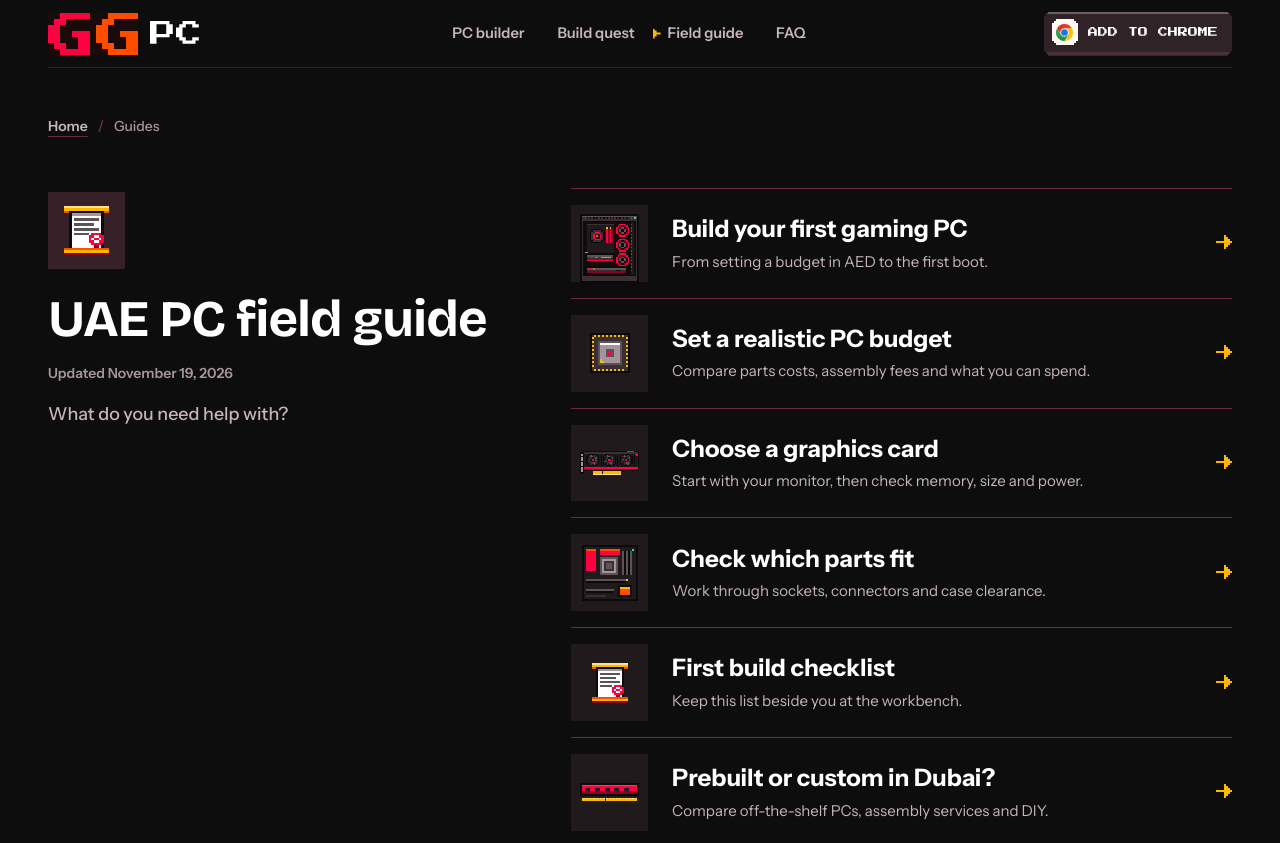
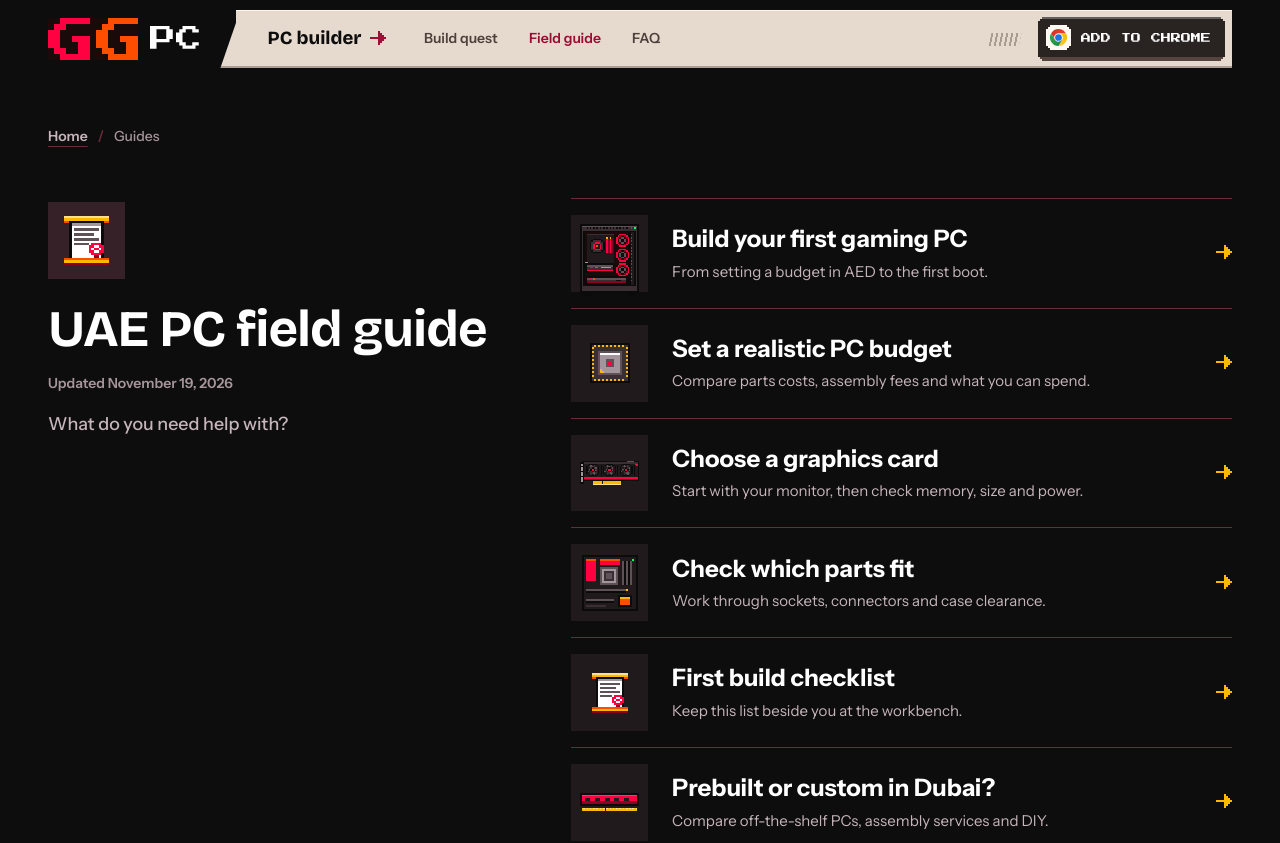
Before and after one commit to sle-solutions/ggpc-landing-page, a Next.js app: page /guides in a window 1280 px wide. Shown: the top 843 px of the page. Built offline with nearby package versions, Linux system fonts and the light colour scheme.

Commit message:
Shape marketing navigation around the desktop PC case

```diff
--- a/app/layout.tsx
+++ b/app/layout.tsx
@@ -3,6 +3,7 @@ import localFont from "next/font/local"
 import { PublicAnalytics } from "@/components/public-analytics"
 import "./globals.css"
 import "./workbench.css"
+import "./navigation.css"
 
 const pixel = localFont({ src: "../public/fonts/press-start-2p-latin.woff2", variable: "--font-pixel", weight: "400", display: "swap" })
 const bodyFont = localFont({ src: "../public/fonts/instrument-sans.woff2", variable: "--font-body", weight: "400 700", display: "swap" })
--- /dev/null
+++ b/app/navigation.css
@@ -0,0 +1,119 @@
+/* The fascia borrows its warm shell and dark bezel from the little desktop PC. */
+.hud {
+  --shell: #e6d9ce;
+  --engraving: #4d413c;
+  position: relative;
+  padding-block: 10px;
+  background: var(--ground);
+}
+.hud-inner {
+  display: flex;
+  align-items: center;
+  gap: 0;
+  min-height: 58px;
+  padding-right: 7px;
+  background: var(--shell);
+  color: var(--ground);
+  box-shadow: inset 0 1px #fff5e9, inset 0 -2px #ac9e93;
+}
+.hud-home {
+  position: relative;
+  align-self: stretch;
+  padding: 0 34px 0 0;
+  margin-right: clamp(12px,2vw,32px);
+  isolation: isolate;
+}
+.hud-home::before {
+  content: "";
+  position: absolute;
+  inset: -1px 0 -1px -1px;
+  z-index: -1;
+  background: var(--ground);
+  clip-path: polygon(0 0,100% 0,100% 23%,calc(100% - 16px) 100%,0 100%);
+}
+.hud-home:focus-visible { outline-offset: -4px; outline-color: var(--amber); }
+.hud-nav { display: flex; align-items: center; gap: clamp(4px,1.5vw,24px); }
+.hud-nav a, .header-builder {
+  display: inline-flex;
+  align-items: center;
+  justify-content: center;
+  min-height: 44px;
+  padding-inline: 6px;
+  color: var(--engraving);
+  font: 600 clamp(14px,1.05vw,16px)/1.25 var(--font-body), sans-serif;
+  text-decoration: none;
+  white-space: nowrap;
+}
+.header-builder {
+  gap: 9px;
+  margin-right: clamp(12px,2vw,32px);
+  color: var(--ground);
+  font: 750 clamp(17px,1.45vw,21px)/1.15 var(--font-display), sans-serif;
+}
+.header-builder .glyph { color: #a20d37; }
+.hud-nav a:is(:hover,:focus-visible), .header-builder:is(:hover,:focus-visible),
+body:has(.guide) .hud-nav a[href="/guides"], body:has(#quest:target) .hud-nav a[href="/#quest"],
+body:has(#faq:target) .hud-nav a[href="/#faq"] { color: #9c0b34; text-decoration: none; }
+.hud-inner :is(.header-builder,.hud-nav a,.hud-cta,.mobile-menu button):focus-visible { outline: 2px solid #791132; outline-offset: -2px; }
+.header-vents {
+  margin: 0 18px 0 auto;
+  width: 30px;
+  height: 13px;
+  background: repeating-linear-gradient(90deg, #a89b90 0 2px, transparent 2px 5px);
+  transform: skewX(-12deg);
+}
+.hud-cta.install-button { min-height: 44px; padding: 6px 14px 9px 8px; --btn-bg: #292321; --edge: #55453e; color: white; }
+.hud-cta .chrome-key { width: 25px; height: 25px; }
+.hud-cta.install-button img { width: 17px; height: 17px; }
+.mobile-menu { display: none; }
+
+@media (min-width: 1000px) { .hud { position: sticky; top: 0; } }
+@media (min-width: 760px) and (max-width: 940px) {
+  .hud-home { padding-right: 22px; margin-right: 6px; }
+  .header-builder { margin-right: 6px; }
+  .header-vents { width: 0; margin-right: 6px; }
+}
+@media (max-width: 759px) {
+  .hud { padding-block: 8px; }
+  .hud-inner { min-height: 48px; padding-right: 2px; }
+  .hud-home { padding-right: 20px; margin-right: 6px; }
+  .hud-home::before { clip-path: polygon(0 0,100% 0,100% 25%,calc(100% - 12px) 100%,0 100%); }
+  .header-builder { margin: 0; gap: 7px; }
+  .hud-nav, .hud-cta.install-button, .header-vents { display: none; }
+  .mobile-menu { display: block; margin-left: auto; }
+  .mobile-menu button {
+    display: grid; place-items: center; width: 44px; height: 44px;
+    border: 0; background: transparent; color: var(--ground); cursor: pointer;
+  }
+  .menu-icon { display: grid; grid-template-columns: repeat(2,6px); gap: 3px; }
+  .menu-icon i { width: 6px; height: 6px; background: currentColor; }
+  .mobile-menu:has(:popover-open) .menu-icon { position: relative; width: 16px; height: 16px; rotate: 45deg; color: #9c0b34; }
+  .mobile-menu:has(:popover-open) .menu-icon i { display: none; }
+  .mobile-menu:has(:popover-open) .menu-icon::before, .mobile-menu:has(:popover-open) .menu-icon::after {
+    content: ""; position: absolute; inset: 7px 0; background: currentColor;
+  }
+  .mobile-menu:has(:popover-open) .menu-icon::after { rotate: 90deg; }
+  #site-navigation:popover-open {
+    display: grid; position: absolute; inset: 59px var(--gutter) auto; width: auto; margin: 0;
+    padding: 6px 16px 14px; border: none; background: var(--shell); color: var(--ground);
+    box-shadow: inset 0 -2px #ac9e93, 0 10px 16px #0004;
+  }
+  #site-navigation a:not(.btn) {
+    display: flex; align-items: center; min-height: 46px; border-bottom: 1px solid #bdaea3;
+    color: var(--ground); font: 650 18px/1.2 var(--font-display), sans-serif; text-decoration: none;
+  }
+  #site-navigation a:not(.btn):is(:hover,:focus-visible) { color: #9c0b34; }
+  #site-navigation a:focus-visible { outline: 2px solid #791132; outline-offset: -2px; }
+  #site-navigation .install-button { margin-top: 12px; }
+}
+@media (max-width: 360px) {
+  .hud-home { padding-right: 15px; margin-right: 1px; }
+  .hud-home .wordmark { zoom: .8; }
+  .header-builder { font-size: 16px; padding-inline: 4px; gap: 4px; }
+}
+@media (prefers-reduced-motion: no-preference) {
+  .header-builder .glyph, .menu-icon { transition: transform 150ms ease-out, rotate 150ms ease-out; }
+  .header-builder:is(:hover,:focus-visible) .glyph { transform: translateX(3px); }
+  #site-navigation:popover-open { animation: fascia-open 150ms ease-out; }
+  @keyframes fascia-open { from { transform: translateY(-5px); } }
+}
--- a/app/workbench.css
+++ b/app/workbench.css
@@ -77,14 +77,7 @@
 .manual-checks input { width: 22px; height: 22px; flex: none; accent-color: var(--amber); }
 .manual-checks input:checked + span { color: var(--rose-2); text-decoration: line-through; }
 
-/* The public site keeps the original Fire Red masthead and charcoal ground. */
-.hud { position: relative; top: auto; background: var(--ground); color: var(--ink); border: 0; }
-.hud-inner { min-height: 68px; gap: 32px; border-bottom: 1px solid var(--line); }
-.hud-nav { margin-inline: auto; gap: clamp(3px, 1vw, 16px); }
-.hud-nav a { display: inline-flex; align-items: center; min-height: 44px; padding: 0 4px 0 16px; color: var(--rose); font: 600 clamp(14px, 1.15vw, 16px)/1.2 var(--font-body), sans-serif; text-decoration: none; }
-.hud-cta.install-button { min-height: 44px; padding: 6px 14px 9px 8px; color: var(--ink); }
-.hud-cta.install-button img { width: 17px; height: 17px; }
-.hud :focus-visible, .bench-hero :focus-visible { outline-color: var(--amber); }
+.bench-hero :focus-visible { outline-color: var(--amber); }
 .bench-hero { background: var(--ground); color: var(--ink); padding-block: clamp(36px,5.6vw,84px); }
 .bench-layout { grid-template-columns: minmax(0,.96fr) minmax(0,1fr); gap: clamp(24px,5vw,80px); }
 
@@ -109,21 +102,6 @@
 .quest-step, .quest-option, .builder-tiers a { box-shadow: none; border: 1px solid var(--line-hi); }
 .quest-step.is-current, .quest-option.is-selected, .builder-tiers a[aria-current="page"] { box-shadow: none; border: 1px solid var(--amber); }
 @media (max-width: 759px) {
-  .hud-inner { min-height: 62px; gap: 10px; }
-  .hud-nav { display: none; }
-  .hud-cta.install-button { display: none; }
-  .mobile-menu { display: block; margin-left: auto; }
-  .mobile-menu button { display: flex; align-items: center; gap: 9px; min-height: 44px; padding-inline: 8px; font-weight: 600; background: transparent; }
-  .mobile-menu .menu-close-label, .mobile-menu:has(:popover-open) .menu-label { display: none; }
-  .mobile-menu:has(:popover-open) .menu-close-label { display: inline; }
-  .menu-icon { position: relative; width: 16px; height: 10px; }
-  .menu-icon::before, .menu-icon::after { content: ""; position: absolute; inset: 0 0 auto; height: 2px; background: currentColor; }
-  .menu-icon::after { top: auto; bottom: 0; }
-  .mobile-menu:has(:popover-open) .menu-icon::before { translate: 0 4px; rotate: 45deg; }
-  .mobile-menu:has(:popover-open) .menu-icon::after { translate: 0 -4px; rotate: -45deg; }
-  #site-navigation:popover-open { display: grid; position: absolute; inset: 61px var(--gutter) auto; margin: 0; padding: 4px 12px 12px; width: auto; border: 1px solid var(--line); border-top: 2px solid var(--red); background: var(--ground); color: var(--ink); box-shadow: 0 8px 16px #0005; }
-  #site-navigation a { display: flex; align-items: center; min-height: 46px; padding-inline: 12px; font-weight: 600; text-decoration: none; }
-  #site-navigation a:hover { background: var(--panel-2); }
   .bench-layout { grid-template-columns: 1fr; gap: 20px; }
 
   .bench-intro > p { margin-block: 18px; }
@@ -131,7 +109,6 @@
   .bench-actions .install-button { padding-inline: 13px; }
   .bench-actions .text-link { font-size: 15px; }
   .market-details { margin-top: 0; }
-  #site-navigation .install-button { margin-top: 6px; color: var(--ground); }
 }
 
 /* The desktop companion reacts to a tool choice, then settles back on its desk. */
@@ -226,26 +203,6 @@
 .btn:disabled { --btn-bg: #393937; --edge: #282725; background: transparent; }
 .chrome-key { display: inline-grid; flex: none; place-items: center; width: 29px; height: 29px; background: #fff9f3; clip-path: var(--stepped-sm); }
 .install-button { gap: 10px; padding: 7px 16px 10px 9px; }
-.hud-cta.install-button { --btn-bg: #302328; --edge: #4a313a; }
-.hud-cta .chrome-key { height: 26px; width: 26px; }
-
-.hud-nav a, #site-navigation a:not(.btn) { position: relative; white-space: nowrap; }
-.hud-nav a::before, #site-navigation a:not(.btn)::before {
-  content: ""; position: absolute; left: 1px; width: 8px; height: 10px;
-  background: var(--amber); opacity: 0; translate: -3px 0;
-  clip-path: polygon(0 0,2px 0,2px 2px,4px 2px,4px 4px,8px 4px,8px 6px,4px 6px,4px 8px,2px 8px,2px 10px,0 10px);
-}
-.hud-nav a:is(:hover,:focus-visible), #site-navigation a:not(.btn):is(:hover,:focus-visible) { color: var(--ink); text-decoration: none; }
-.hud-nav a:is(:hover,:focus-visible)::before, #site-navigation a:not(.btn):is(:hover,:focus-visible)::before,
-body:has(.builder) .hud-nav a[href="/builder"]::before, body:has(.guide) .hud-nav a[href="/guides"]::before,
-body:has(#quest:target) .hud-nav a[href="/#quest"]::before, body:has(#faq:target) .hud-nav a[href="/#faq"]::before { opacity: 1; translate: 0; }
-#site-navigation a:not(.btn) { padding-left: 22px; }
-#site-navigation a:not(.btn)::before { left: 7px; }
-#site-navigation .install-button { background: transparent; }
-.mobile-menu button { padding-inline: 12px; background: var(--panel); box-shadow: inset 0 -2px var(--line-hi); clip-path: var(--stepped-sm); }
-.mobile-menu button:focus-visible { outline-offset: -4px; }
-.mobile-menu:has(:popover-open) .menu-icon { color: var(--amber); }
-@media (min-width: 760px) { .hud-inner { gap: clamp(8px,1.5vw,24px); } }
 @media (hover: hover) {
   .btn.btn-ghost:hover { --btn-bg: #49343d; background: transparent; }
   .btn.btn-primary:hover:not(:disabled) { --btn-bg: var(--amber); --edge: #b47700; color: var(--ground); filter: none; }
@@ -253,9 +210,6 @@ body:has(#quest:target) .hud-nav a[href="/#quest"]::before, body:has(#faq:target
 .btn.btn-primary:focus-visible { --btn-bg: var(--amber); --edge: #b47700; color: var(--ground); }
 .btn:active:not(:disabled) { transform: translateY(2px); }
 .btn:active:not(:disabled)::before { box-shadow: inset 0 1px #ffffff35, inset 0 -1px var(--edge); }
-@media (min-width: 1000px) {
-  .hud { position: sticky; top: 0; }
-}
 @media (max-width: 759px) {
   .bench-intro h1 { font-size: clamp(1.95rem, 8.55vw, 3.7rem); }
   .bench-intro > p { margin-block: 14px; }
@@ -289,9 +243,8 @@ body:has(#quest:target) .hud-nav a[href="/#quest"]::before, body:has(#faq:target
 .closing-companion .rig-hand { fill: #e6d9ce; transform-origin: 83px 40px; }
 
 @media (prefers-reduced-motion: no-preference) {
-  .hud-nav a::before, #site-navigation a::before, .dialog-cursor { transition: translate 140ms ease-out, opacity 140ms ease-out; }
+  .dialog-cursor { transition: translate 140ms ease-out, opacity 140ms ease-out; }
   .btn::before { transition: background-color 100ms ease-out; }
-  #site-navigation:popover-open { animation: answer-open 140ms ease-out; }
   .store-strip [data-arrived] li { animation: retailer-beat 380ms ease-out backwards; }
   .store-strip li:nth-child(2) { animation-delay: 75ms; }
   .store-strip li:nth-child(3) { animation-delay: 150ms; }
--- a/components/mobile-menu.tsx
+++ b/components/mobile-menu.tsx
@@ -7,7 +7,7 @@ export function MobileMenu({ children }: { children: ReactNode }) {
   return (
     <div className="mobile-menu">
       <button type="button" popoverTarget="site-navigation" aria-label="Navigation menu">
-        <span className="menu-label">Menu</span><span className="menu-close-label">Close</span><span className="menu-icon" aria-hidden="true" />
+        <span className="menu-icon" aria-hidden="true"><i /><i /><i /><i /></span>
       </button>
       <nav id="site-navigation" aria-label="Mobile navigation" ref={menu} popover="auto"
         onClick={event => { if ((event.target as Element).closest("a")) menu.current?.hidePopover() }}>
--- a/components/navbar.tsx
+++ b/components/navbar.tsx
@@ -1,5 +1,6 @@
 import Image from "next/image"
 import { InstallButton } from "@/components/install-button"
+import { Glyph } from "@/components/pixel"
 import { MobileMenu } from "@/components/mobile-menu"
 
 export function Wordmark() {
@@ -8,7 +9,6 @@ export function Wordmark() {
 
 export function Navbar() {
   const links = [
-    { href: "/builder", label: "PC builder" },
     { href: "/#quest", label: "Build quest" },
     { href: "/guides", label: "Field guide" },
     { href: "/#faq", label: "FAQ" },
@@ -18,7 +18,9 @@ export function Navbar() {
     <header className="hud">
       <div className="hud-inner page-width">
         <a className="hud-home" href="/" aria-label="GG PC home"><Wordmark /></a>
+        <a href="/builder" className="header-builder">PC builder <Glyph name="arrowRight" size={16} /></a>
         <nav aria-label="Main navigation" className="hud-nav">{links}</nav>
+        <span className="header-vents" aria-hidden="true" />
         <InstallButton className="hud-cta" />
         <MobileMenu>{links}<InstallButton /></MobileMenu>
       </div>
```
